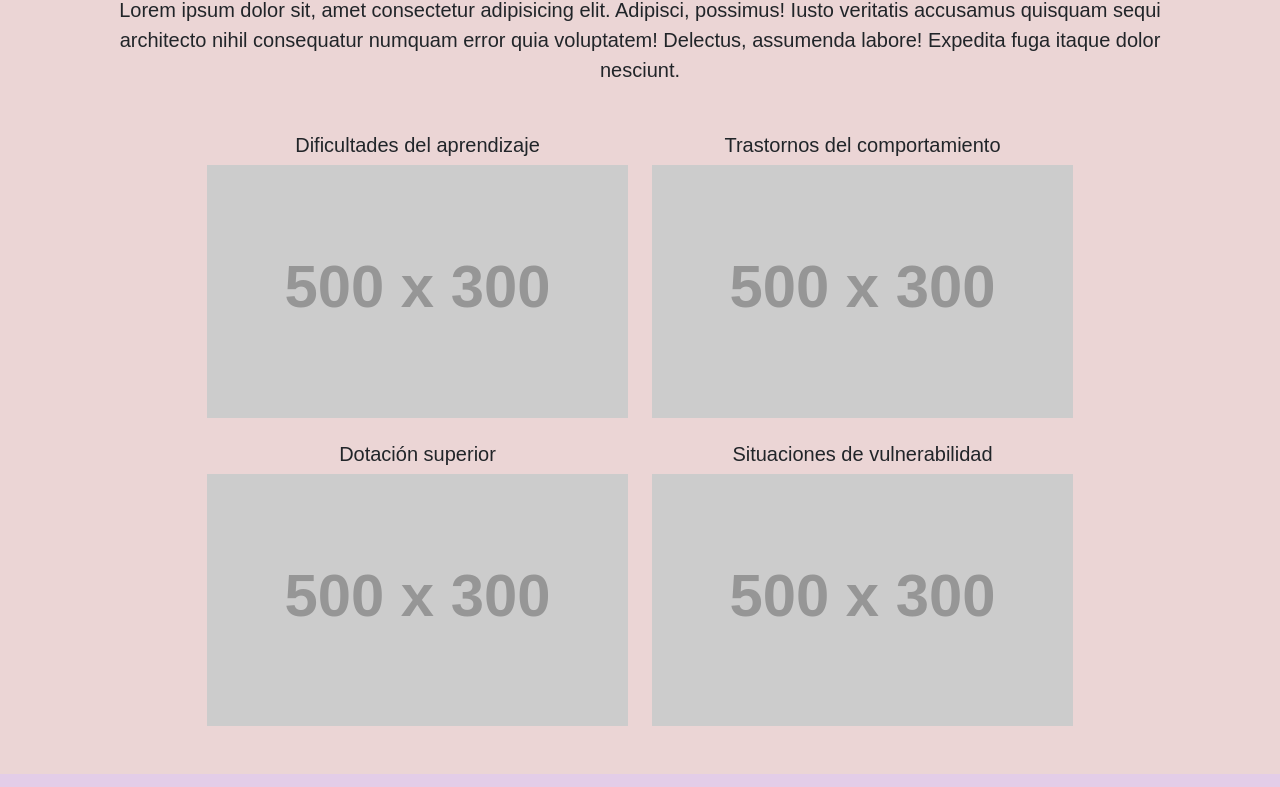
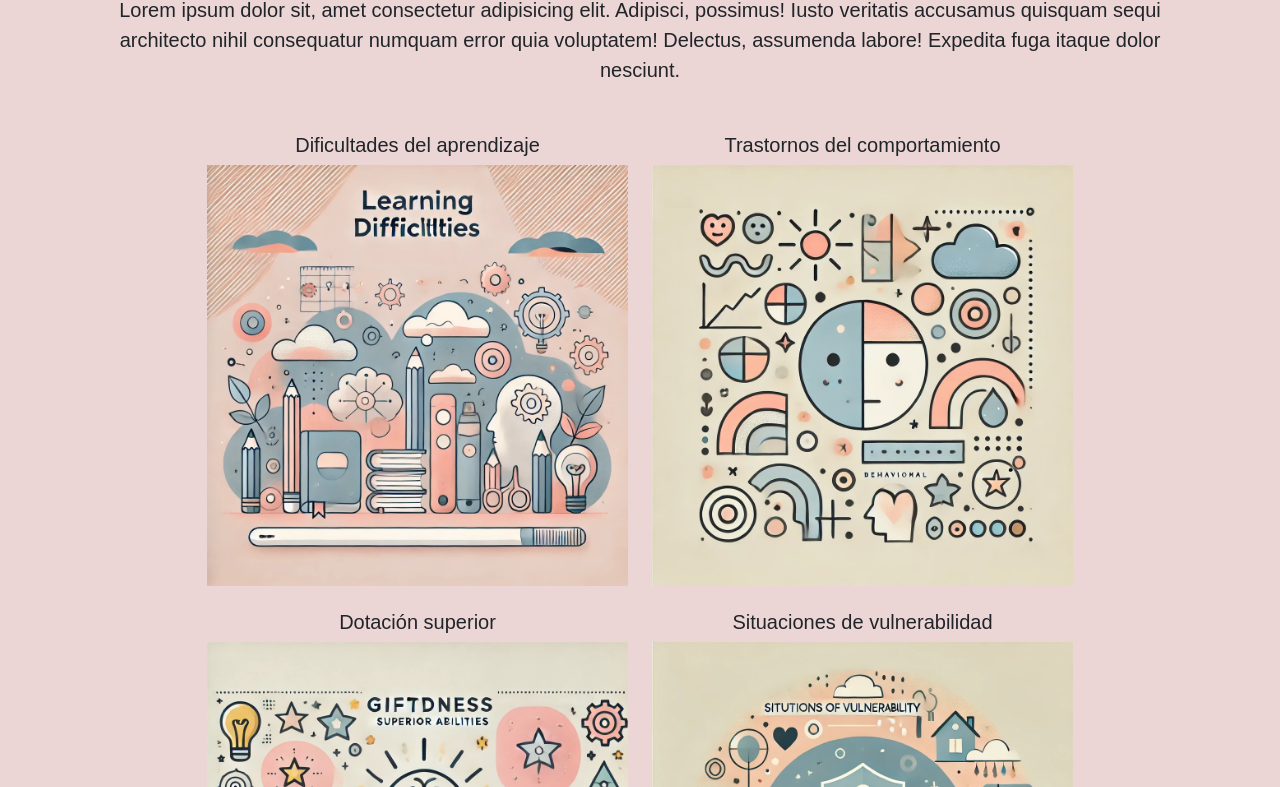
Before and after one commit to cristians64/ProyectoInnovacion, a website: page neeNoAsociadas.html in a window 1280 px wide. Shown: the part 165-952 px from the top of the page. Drawn offline with nearby package versions, Linux system fonts and the light colour scheme; placeholder pictures from the web are drawn by us.

Commit message:
Cambios imagenes neenoasociadas

```diff
--- a/neeNoAsociadas.html
+++ b/neeNoAsociadas.html
@@ -85,25 +85,25 @@
             <div class="col-md-5 text-center">
                 <h5>Dificultades del aprendizaje</h5>
                 <a href="/NEE No asociadas/NEE1.html">
-                    <img src="https://via.placeholder.com/500x300" class="img-fluid" alt="Dificultades del aprendizaje">
+                    <img src="imagenes/NeeNoAsociadas/dificuatades.webp" class="img-fluid" alt="Dificultades del aprendizaje">
                 </a>
             </div>
             <div class="col-md-5 text-center">
                 <h5>Trastornos del comportamiento</h5>
                 <a href="/NEE No asociadas/NEE2.html">
-                    <img src="https://via.placeholder.com/500x300" class="img-fluid" alt="Trastornos del comportamiento">
+                    <img src="imagenes/NeeNoAsociadas/trastornos.webp" class="img-fluid" alt="Trastornos del comportamiento">
                 </a>
             </div>
             <div class="col-md-5 text-center">
                 <h5>Dotación superior</h5>
                 <a href="/NEE No asociadas/NEE3.html">
-                    <img src="https://via.placeholder.com/500x300" class="img-fluid" alt="Dotación superior">
+                    <img src="imagenes/NeeNoAsociadas/dotacion.webp" class="img-fluid" alt="Dotación superior">
                 </a>
             </div>
             <div class="col-md-5 text-center">
                 <h5>Situaciones de vulnerabilidad</h5>
                 <a href="NEE No asociadas/NEE4.html">
-                    <img src="https://via.placeholder.com/500x300" class="img-fluid" alt="Situaciones de vulnerabilidad">
+                    <img src="imagenes/NeeNoAsociadas/vulnerabilidad.webp" class="img-fluid" alt="Situaciones de vulnerabilidad">
                 </a>
             </div>
         </div>
```
Also changed, not shown: imagenes/NeeNoAsociadas/dificuatades.webp (added), imagenes/NeeNoAsociadas/dotacion.webp (added), imagenes/NeeNoAsociadas/trastornos.webp (added), imagenes/NeeNoAsociadas/vulnerabilidad.webp (added).
